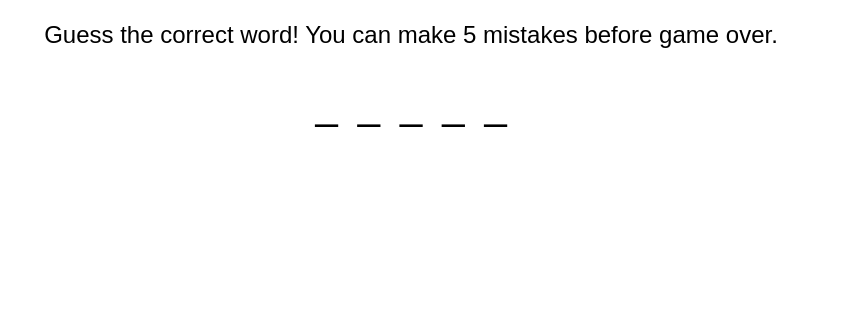
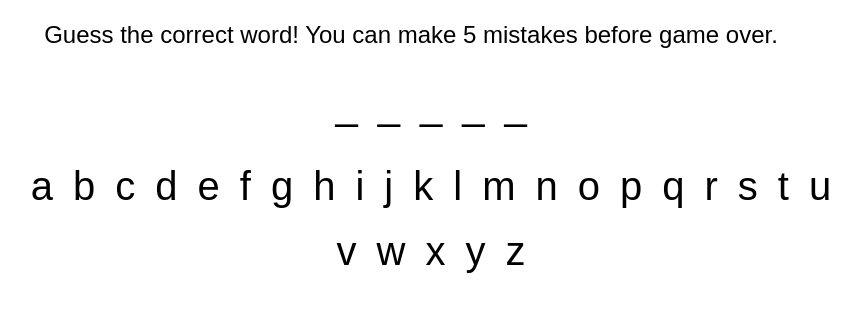
Before and after one commit to Tarenja/hangman, a plain HTML site: page index.html in a window 1280 px wide. Shown: the part 61-372 px from the top of the page, without its empty margins (229-1089 px from the left). Drawn offline with nearby package versions, Linux system fonts and the light colour scheme; a web font is replaced by a local one.

Commit message:
all elements displayed, work on functionality

```diff
--- a/index.html
+++ b/index.html
@@ -11,8 +11,13 @@
 <body>
     <h1>Hangman</h1>
     <p>Guess the correct word! You can make 5 mistakes before game over.</p>
-    <div id="guess-box"></div>
+    <div id="guess-box">
+        <ul></ul>
+    </div>
     <div id="highscore-box"></div>
+    <div id="alphabet-box">
+        <ul></ul>
+    </div>
     <script src="https://cdnjs.cloudflare.com/ajax/libs/jquery/3.4.1/jquery.min.js"></script>
     <script src="main.js"></script>
 </body>
--- a/main.css
+++ b/main.css
@@ -1,14 +1,17 @@
 body {
   font-family: 'Darker Grotesque', sans-serif;
+  margin: 0 auto;
   text-align: center;
+  width: 70%;
 }
 
 p {
   font-size: 24px;
 }
 
-#guess-box p {
+li {
+  display: inline-block;
   font-size: 40px;
-  display: inline-block;
+  list-style: none;
   margin: 10px;
 }
--- a/main.js
+++ b/main.js
@@ -1,9 +1,15 @@
 $(document).ready(() => {
   const words = ['3dhubs', 'marvin', 'print', 'filament', 'order', 'layer']
+  const alphabet = ['a', 'b', 'c', 'd', 'e', 'f', 'g', 'h', 'i', 'j', 'k', 'l', 'm',
+                    'n', 'o', 'p', 'q', 'r', 's', 't', 'u', 'v', 'w', 'x', 'y', 'z']
   const random = Math.floor(Math.random() * words.length)
   const selected = words[random]
 
   for (let i = 0; i < selected.length; i++) {
-    $('#guess-box').append('<p class="letter">_</p>')
+    $('#guess-box ul').append('<li class="letter">_</li>')
   }
+
+  alphabet.forEach((item) => {
+    $('#alphabet-box ul').append(`<li class="alphabet">${item}</li>`);
+  })
 })
```
Also changed, not shown: 1 other file.
